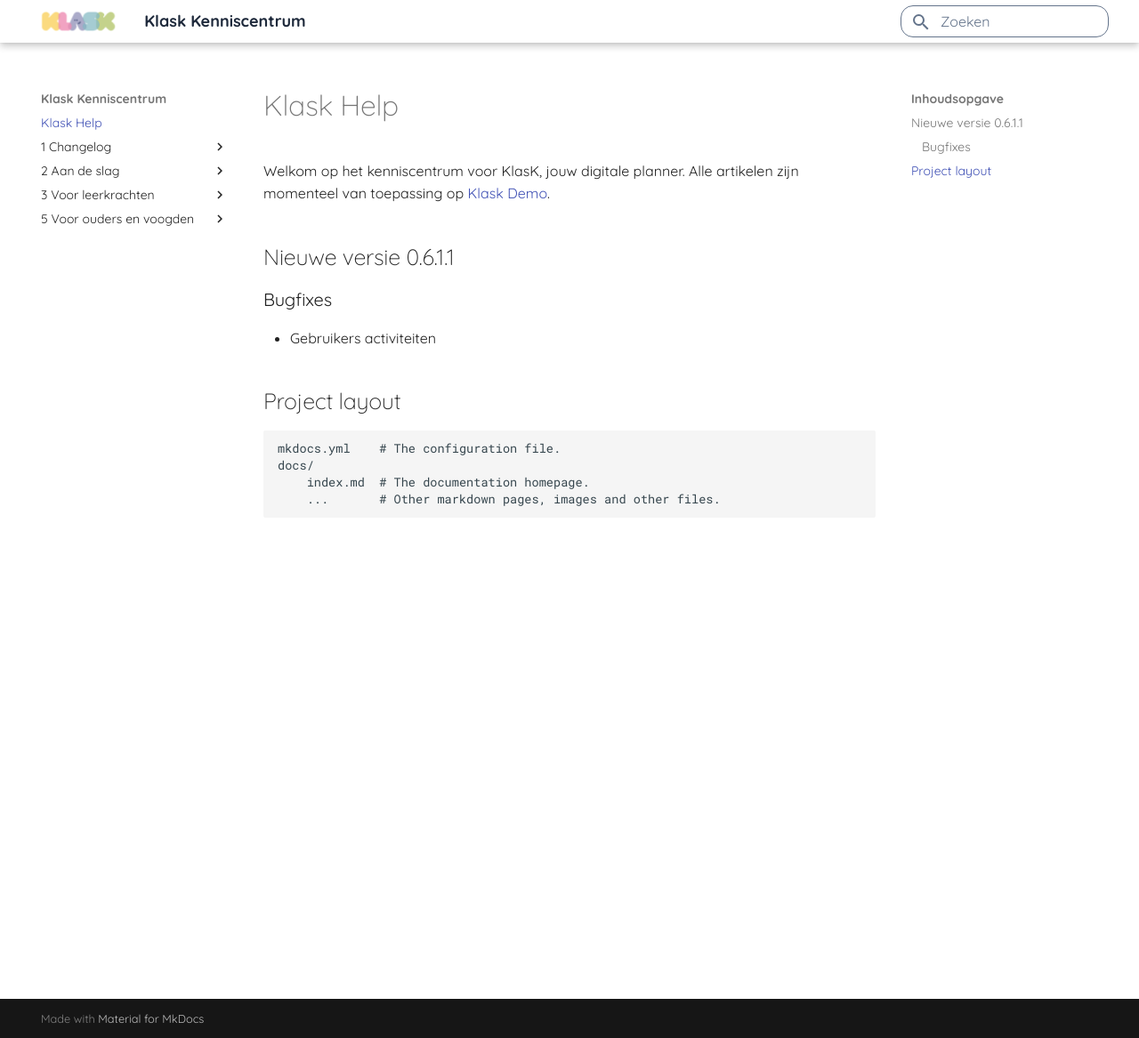
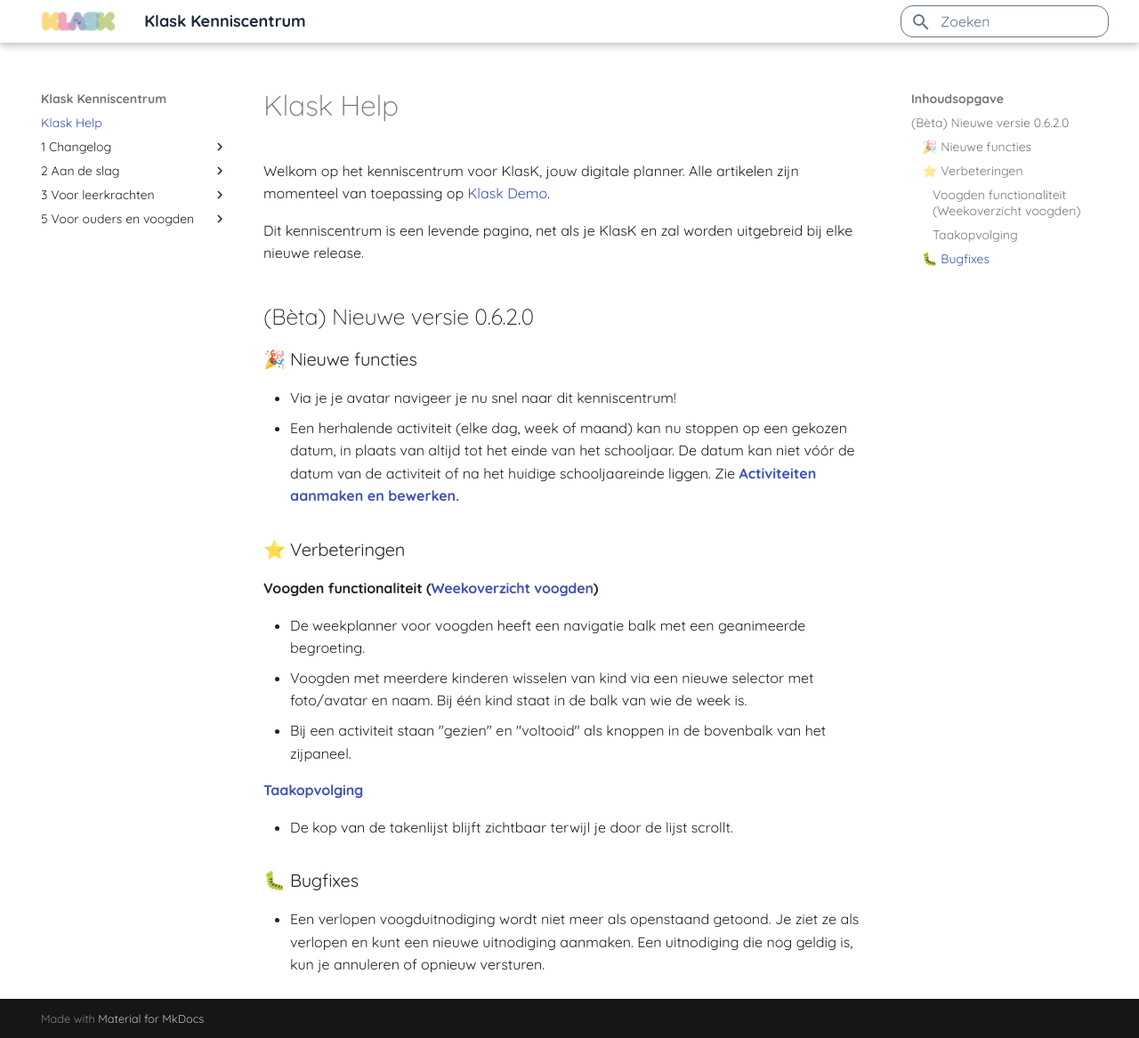
Before and after one commit to Samuel8000/klask-help, an MkDocs documentation site: the page built from docs/index.md, in a window 1280 px wide and 1167 px high. Shown: the whole window at 89% size. Built offline with MkDocs 1.6.1 and Material for MkDocs 9.7.7, drawn with Linux system fonts in a browser that asks for light colours; some web fonts are replaced.

Commit message:
replaced opening page

```diff
--- a/docs/index.md
+++ b/docs/index.md
@@ -3,14 +3,27 @@
 Welkom op het kenniscentrum voor KlasK, jouw digitale planner.
 Alle artikelen zijn momenteel van toepassing op [Klask Demo](https://klask-demo.be).
 
-## Nieuwe versie 0.6.1.1
+Dit kenniscentrum is een levende pagina, net als je KlasK en zal worden uitgebreid bij elke nieuwe release.
 
-### Bugfixes
-* Gebruikers activiteiten
+## (Bèta) Nieuwe versie 0.6.2.0
 
-## Project layout
+### 🎉 Nieuwe functies
 
-    mkdocs.yml    # The configuration file.
-    docs/
-        index.md  # The documentation homepage.
-        ...       # Other markdown pages, images and other files.
+- Via je je avatar navigeer je nu snel naar dit kenniscentrum!
+- Een herhalende activiteit (elke dag, week of maand) kan nu stoppen op een gekozen datum, in plaats van altijd tot het einde van het schooljaar. De datum kan niet vóór de datum van de activiteit of na het huidige schooljaareinde liggen. Zie [**Activiteiten aanmaken en bewerken.**](../3%20Voor%20leerkrachten/Activiteiten-aanmaken-en-bewerken.md)
+
+### ⭐ Verbeteringen
+
+#### Voogden functionaliteit ([**Weekoverzicht voogden**](../5%20Voor%20ouders%20en%20voogden/Weekoverzicht.md))
+
+- De weekplanner voor voogden heeft een navigatie balk met een geanimeerde begroeting.
+- Voogden met meerdere kinderen wisselen van kind via een nieuwe selector met foto/avatar en naam. Bij één kind staat in de balk van wie de week is.
+- Bij een activiteit staan "gezien" en "voltooid" als knoppen in de bovenbalk van het zijpaneel.
+
+#### [**Taakopvolging**](../3%20Voor%20leerkrachten/Taakopvolging.md)
+
+- De kop van de takenlijst blijft zichtbaar terwijl je door de lijst scrollt.
+
+### 🐛 Bugfixes
+
+- Een verlopen voogduitnodiging wordt niet meer als openstaand getoond. Je ziet ze als verlopen en kunt een nieuwe uitnodiging aanmaken. Een uitnodiging die nog geldig is, kun je annuleren of opnieuw versturen.
```
